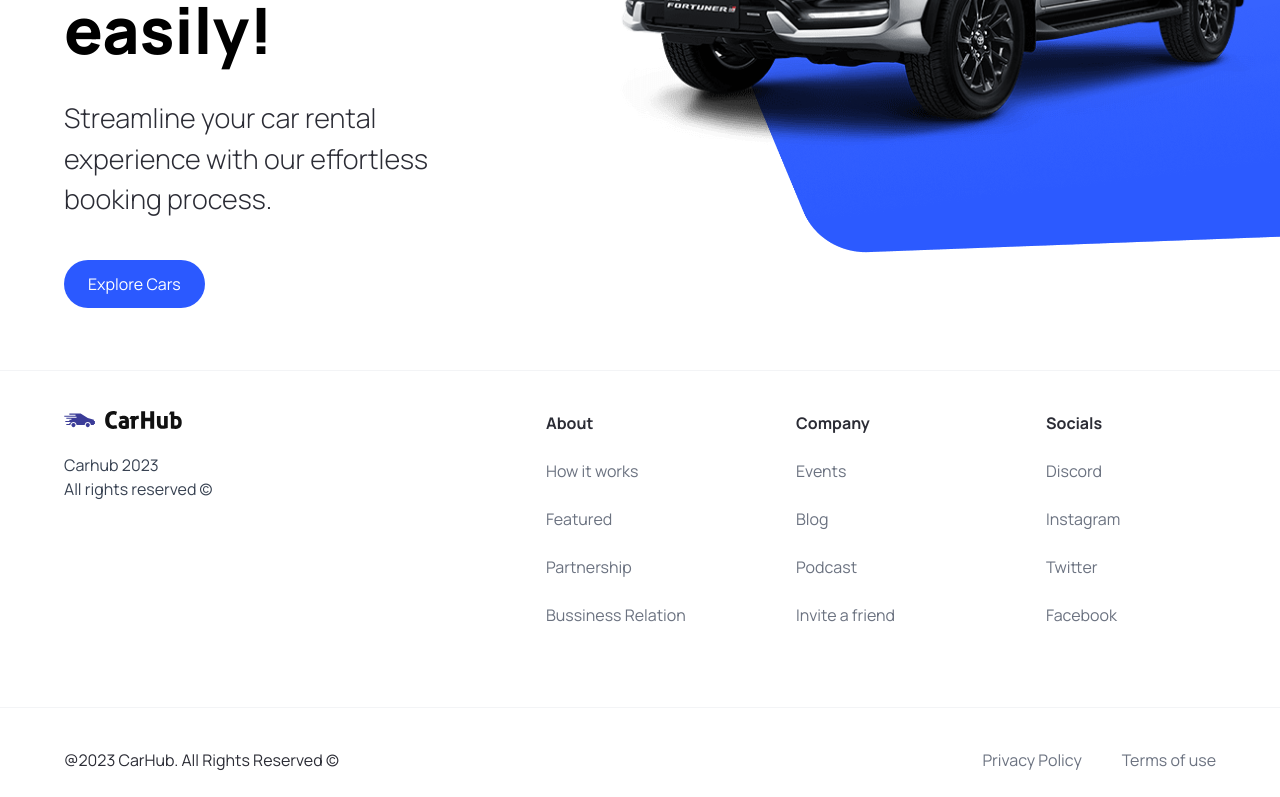
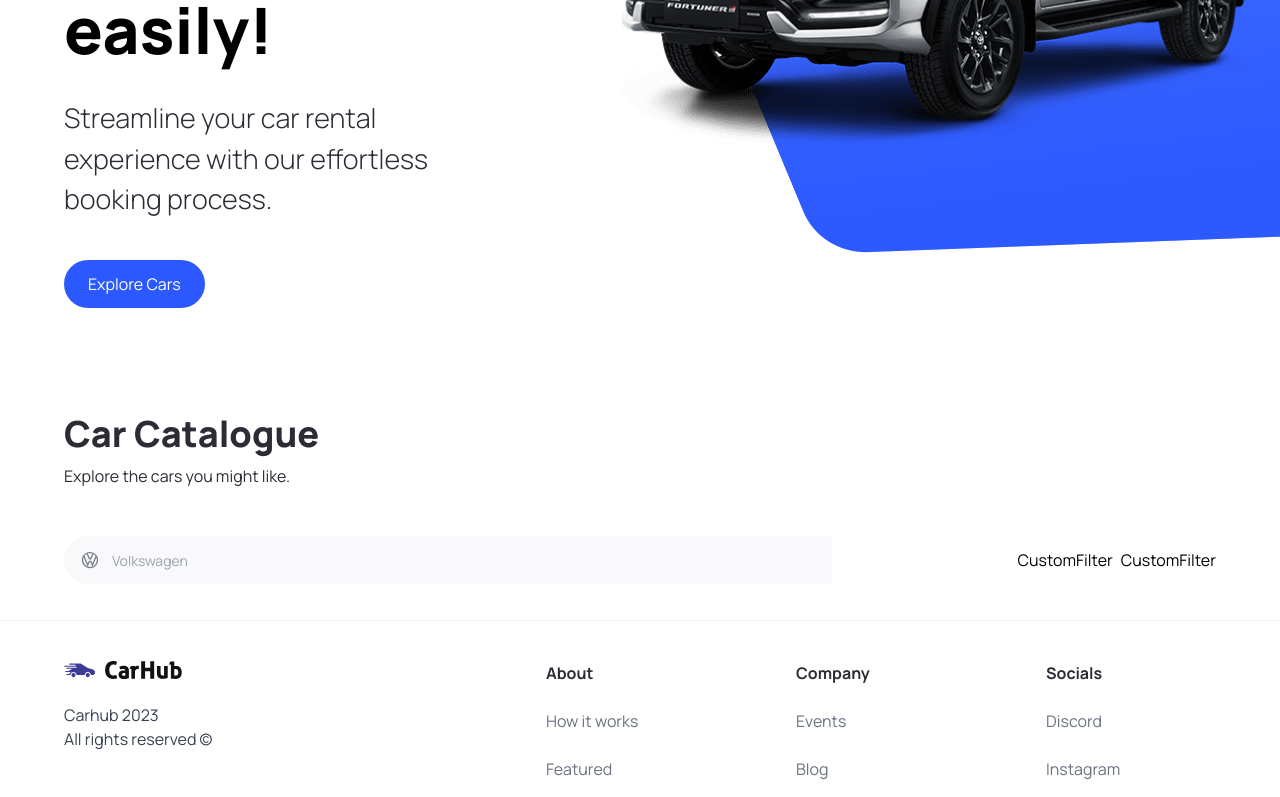
Before and after one commit to youssef303m/jsm_car_showcase, a Next.js app: page / in a window 1280 px wide. Shown: the part 450-1247 px from the top of the page. Built offline with nearby package versions, Linux system fonts and the light colour scheme.

Commit message:
Car Catalogue (finished search by manufacturer)

```diff
--- a/app/page.tsx
+++ b/app/page.tsx
@@ -1,10 +1,24 @@
-import { Hero } from "@/components";
+import { CustomFilter, Hero, SearchBar } from "@/components";
 import Image from "next/image";
 
 export default function Home() {
   return (
     <main className="overflow-hidden">
       <Hero />
+      <div className="mt-12 padding-x padding-y max-width" id="discover">
+        <div className="home__text-container">
+          <h1 className="text-4xl font-extrabold">Car Catalogue</h1>
+          <p>Explore the cars you might like.</p>
+        </div>
+        <div className="home__filters">
+          <SearchBar />
+
+          <div className="home__filter-container">
+            <CustomFilter title="fuel" />
+            <CustomFilter title="year" />
+          </div>
+        </div>
+      </div>
     </main>
   );
 }
--- /dev/null
+++ b/components/CustomFilter.tsx
@@ -0,0 +1,7 @@
+import React from "react";
+
+const CustomFilter = ({ title }) => {
+  return <div>CustomFilter</div>;
+};
+
+export default CustomFilter;
--- /dev/null
+++ b/components/SearchBar.tsx
@@ -0,0 +1,20 @@
+"use client";
+import { useState } from "react";
+import { SearchManufacturer } from ".";
+
+const SarchBar = () => {
+  const [manufacturer, setManufacturer] = useState("");
+  const handleSearch = () => {};
+  return (
+    <form className="searchbar" onSubmit={handleSearch}>
+      <div className="searchbar__item">
+        <SearchManufacturer
+          manufacturer={manufacturer}
+          setManufacturer={setManufacturer}
+        />
+      </div>
+    </form>
+  );
+};
+
+export default SarchBar;
--- /dev/null
+++ b/components/SearchManufacturer.tsx
@@ -0,0 +1,91 @@
+"use client";
+
+import { useState, Fragment } from "react";
+import Image from "next/image";
+import { Combobox, Transition } from "@headlessui/react";
+
+import { manufacturers } from "@/constants";
+import { SearchManufacturerProps } from "@/types";
+
+const SearchManufacturer = ({
+  manufacturer,
+  setManufacturer,
+}: SearchManufacturerProps) => {
+  const [query, setQuery] = useState("");
+
+  const filteredManufacturers =
+    query == ""
+      ? manufacturers
+      : manufacturers.filter((item) =>
+          item
+            .toLowerCase()
+            .replace(/\s+/g, "")
+            .includes(query.toLowerCase().replace(/\s+/g, ""))
+        );
+
+  return (
+    <div className="search-manufacturer">
+      <Combobox value={manufacturer} onChange={setManufacturer}>
+        <div className="relative w-full">
+          <Combobox.Button className="absolute top-[14px]">
+            <Image
+              src="/car-logo.svg"
+              width={20}
+              height={20}
+              className="ml-4"
+              alt="Car Logo"
+            />
+          </Combobox.Button>
+          <Combobox.Input
+            className="search-manufacturer__input"
+            placeholder="Volkswagen"
+            displayValue={(manufacturer: string) => manufacturer}
+            onChange={(e) => setQuery(e.target.value)}
+          />
+          <Transition
+            as={Fragment}
+            leave="transition ease-in duration-100"
+            leaveFrom="opacity-100"
+            leaveTo="opacity-0"
+            afterLeave={() => setQuery("")}
+          >
+            <Combobox.Options>
+              {filteredManufacturers.map((item) => (
+                <Combobox.Option
+                  key={item}
+                  className={({ active }) =>
+                    `relative search-manufacturer__option ${
+                      active ? "bg-primary-blue text-white" : "text-gray-900"
+                    }`
+                  }
+                  value={item}
+                >
+                  {(selected, active) => (
+                    <>
+                      <span
+                        className={`block truncate ${
+                          selected ? "font-medium" : "font-normal"
+                        }`}
+                      >
+                        {item}
+                      </span>
+                      {selected ? (
+                        <span
+                          className={`absolute inset-y-0 left-0 flex items-center pl-3 ${
+                            active ? "text-white" : "text-teal-600"
+                          }`}
+                        ></span>
+                      ) : null}
+                    </>
+                  )}
+                </Combobox.Option>
+              ))}
+            </Combobox.Options>
+          </Transition>
+        </div>
+      </Combobox>
+    </div>
+  );
+};
+
+export default SearchManufacturer;
--- a/components/index.ts
+++ b/components/index.ts
@@ -2,3 +2,6 @@
 export { default as CustomButton } from "./CustomButton";
 export { default as Navbar } from "./Navbar";
 export { default as Footer } from "./Footer";
+export { default as SearchBar } from "./SearchBar";
+export { default as CustomFilter } from "./CustomFilter";
+export { default as SearchManufacturer } from "./SearchManufacturer";
--- a/package.json
+++ b/package.json
@@ -9,6 +9,7 @@
     "lint": "next lint"
   },
   "dependencies": {
+    "@headlessui/react": "^1.7.16",
     "@types/node": "20.4.7",
     "@types/react": "18.2.18",
     "@types/react-dom": "18.2.7",
--- a/types/index.ts
+++ b/types/index.ts
@@ -6,3 +6,8 @@
   containerStyles?: string;
   handleClick?: MouseEventHandler<HTMLButtonElement>;
 }
+
+export interface SearchManufacturerProps {
+  manufacturer: string;
+  setManufacturer: (manufacturer: string) => void;
+}
```
Also changed, not shown: 1 other file (tests, documents, lock files or other folders).
